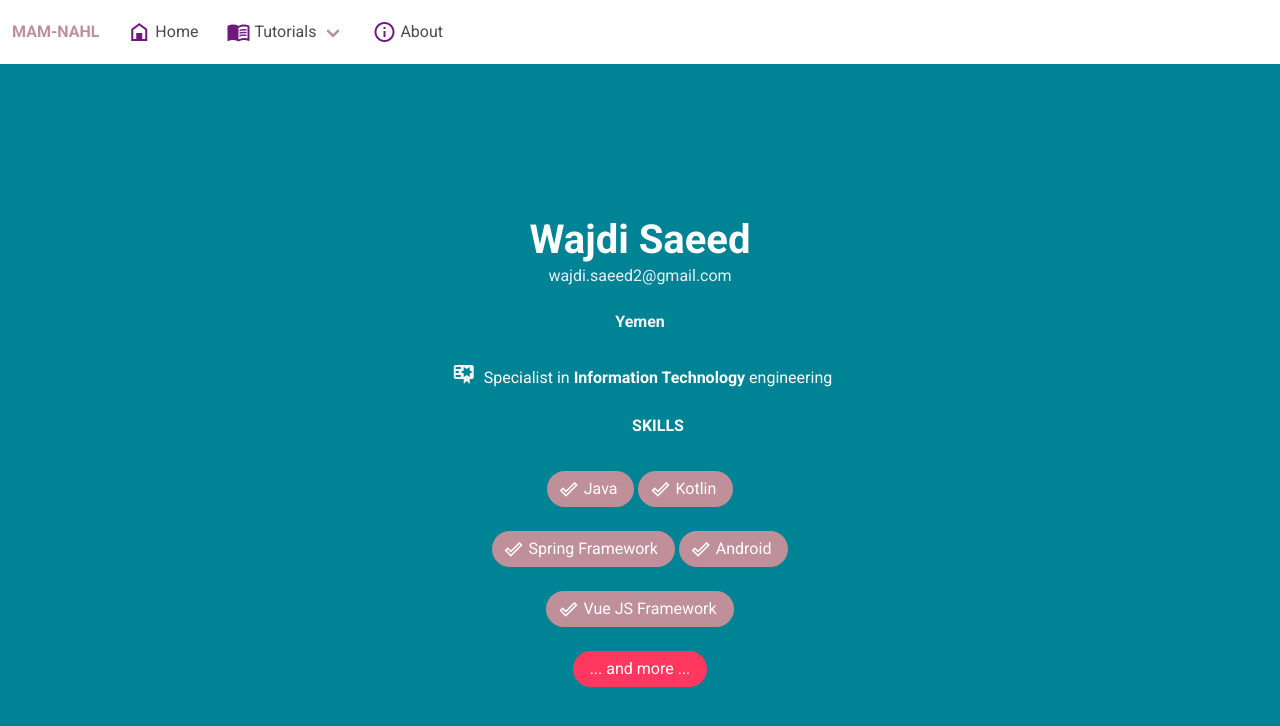
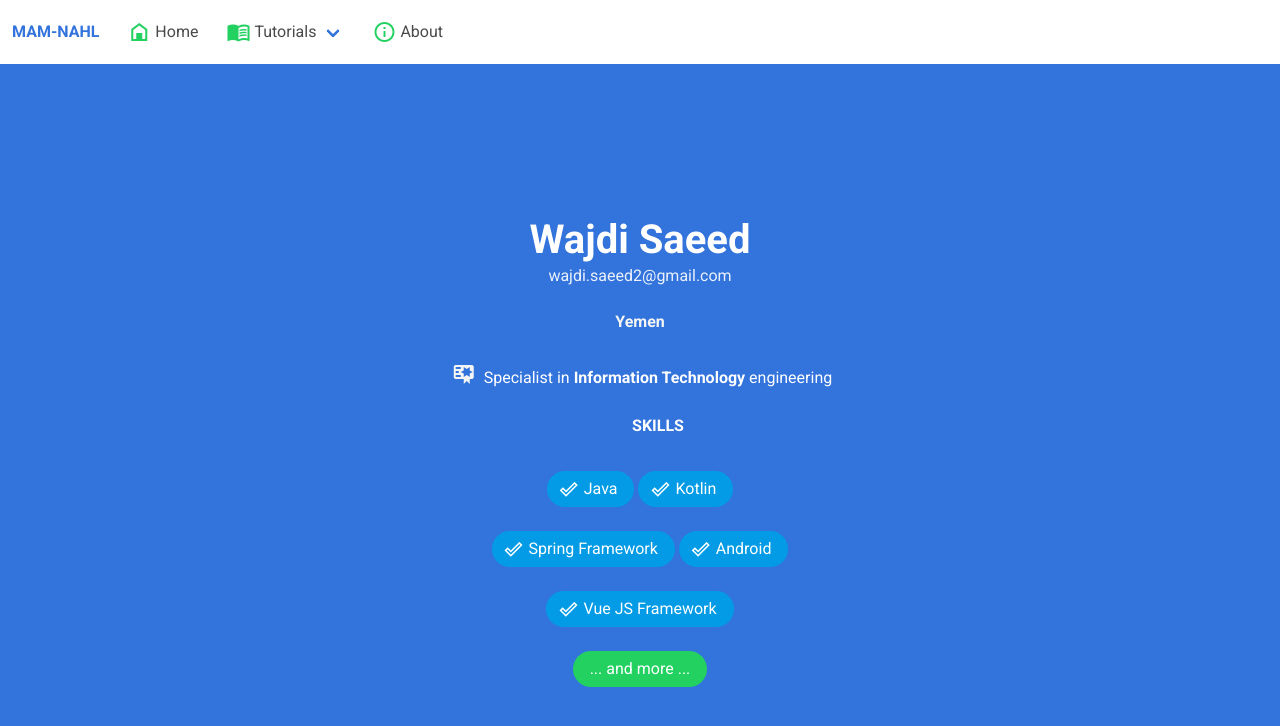
Before and after one commit to wsaeedf/wsaeedf.github.io, a plain HTML site: page about.html in a window 1280 px wide. Drawn offline with Linux system fonts and the light colour scheme.

Commit message:
updated..

```diff
--- a/about.html
+++ b/about.html
@@ -47,7 +47,7 @@
         <div id="navbarBasicExample" class="navbar-menu">
             <div class="navbar-start">
                 <a class="navbar-item" href="index.html">
-                    <span class="icon has-text-primary is-medium">
+                    <span class="icon has-text-success is-medium">
                         <i class="mdi mdi-24px mdi-home-variant-outline"> </i>
                     </span>
                     <span>Home</span>
@@ -58,7 +58,7 @@
                 <div class="navbar-item has-dropdown is-hoverable">
 
                     <a class="navbar-link">
-                        <span class="icon has-text-primary is-medium">
+                        <span class="icon has-text-success is-medium">
                             <i class="mdi mdi-24px mdi-book-open-variant"> </i>
                         </span>
                         <span>Tutorials</span>
@@ -89,7 +89,7 @@
 
 
                 <a class="navbar-item" href="about.html">
-                    <span class="icon has-text-primary is-medium">
+                    <span class="icon has-text-success is-medium">
                         <i class="mdi mdi-24px mdi-information-outline"></i>
                     </span>
                     <span>About</span>
@@ -116,7 +116,7 @@
 
 
 
-    <section class="hero is-info is-fullheight">
+    <section class="hero is-link is-fullheight">
         <div class="hero-body">
             <div class="container has-text-centered">
 
@@ -162,14 +162,14 @@
 
 
 
-                    <a class="button is-link is-rounded">
+                    <a class="button is-info is-rounded">
                         <span class="icon">
                             <i class="mdi mdi-18px mdi-check-outline"></i>
                         </span>
                         <span>Java</span>
                     </a>
 
-                    <a class="button is-link  is-rounded">
+                    <a class="button is-info  is-rounded">
                         <span class="icon">
                             <i class="mdi mdi-18px mdi-check-outline"></i>
                         </span>
@@ -181,14 +181,14 @@
                 <br />
 
                 <h3>
-                    <a class="button is-link is-rounded">
+                    <a class="button is-info is-rounded">
                         <span class="icon">
                             <i class="mdi mdi-18px mdi-check-outline"></i>
                         </span>
                         <span>Spring Framework</span>
                     </a>
 
-                    <a class="button is-link is-rounded">
+                    <a class="button is-info is-rounded">
                         <span class="icon">
                             <i class="mdi mdi-18px mdi-check-outline"></i>
                         </span>
@@ -198,7 +198,7 @@
 
                 <br />
                 <h3>
-                    <a class="button is-link is-rounded">
+                    <a class="button is-info is-rounded">
                         <span class="icon">
                             <i class="mdi mdi-18px mdi-check-outline"></i>
                         </span>
@@ -208,7 +208,7 @@
 
                 <br />
                 <h3>
-                    <a class="button is-danger is-rounded">
+                    <a class="button is-success is-rounded">
                         <!--<span class="icon">
                             <i class="mdi mdi-18px mdi-more mdi-rotate-270"></i>
                         </span>-->
```
Also changed, not shown: index.html (+6 -5 lines), css/bulma.css, 1 other file.
